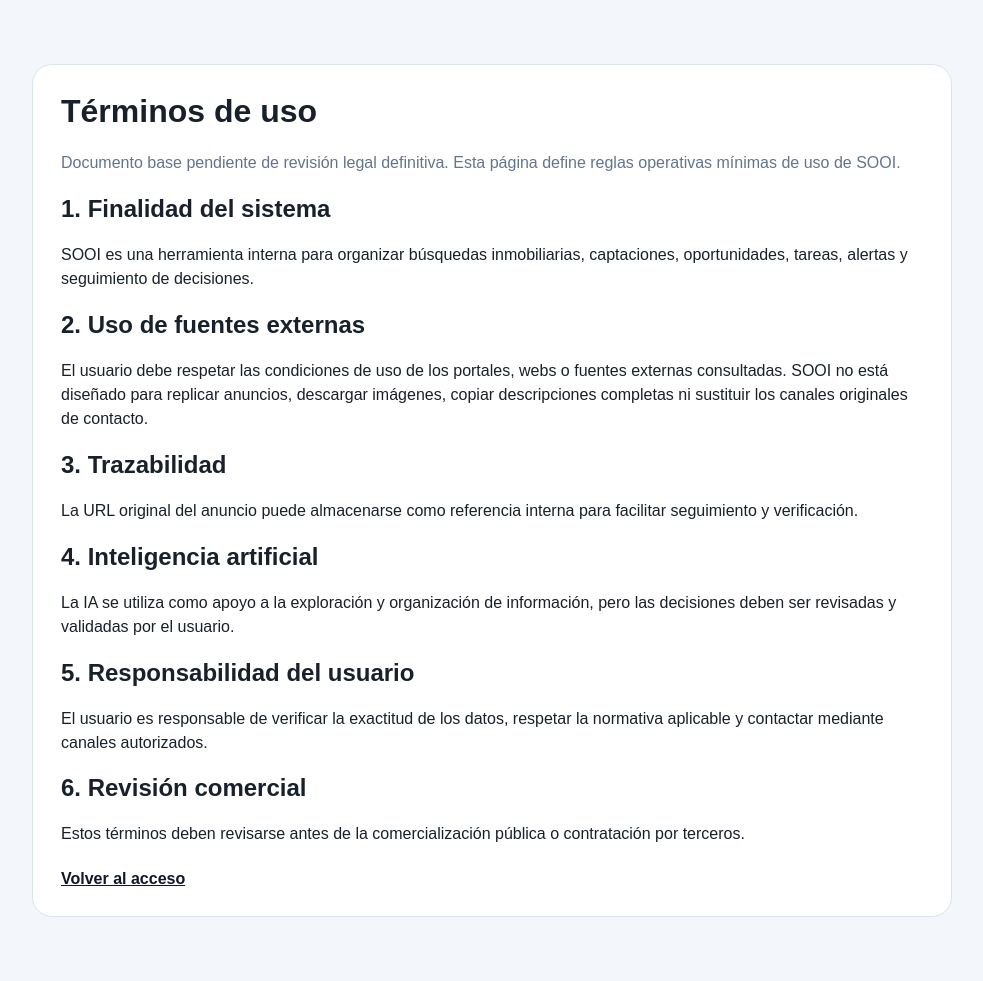
After one commit to icgs-es/sooi, a Django app: page /terminos/ in a window 1280 px wide. The commit adds this page. Shown: the whole page, without its empty margins (148-1131 px from the left). Run offline with Django 5.2, Linux system fonts and the light colour scheme; data comes from the database, SQL or seed files in the repository; data that the repository does not hold is empty; parts of the project's set-up code (start-up, migrations or seed data) failed here and were passed over.

Commit message:
feat: add privacy and terms pages

```diff
--- a/app/apps/core/urls.py
+++ b/app/apps/core/urls.py
@@ -3,6 +3,8 @@ from django.urls import include, path
 from .views import (
     dashboard,
     home,
+    privacy_policy,
+    terms_of_use,
     internal_user_create,
     internal_user_edit,
     internal_user_list,
@@ -11,6 +13,8 @@ from .views import (
 
 urlpatterns = [
     path("", home, name="home"),
+    path("privacidad/", privacy_policy, name="privacy_policy"),
+    path("terminos/", terms_of_use, name="terms_of_use"),
     path("app/", dashboard, name="dashboard"),
     path("app/configuracion/", system_settings_edit, name="system_settings"),
     path("app/ia/", include("apps.ia.urls")),
--- a/app/apps/core/views.py
+++ b/app/apps/core/views.py
@@ -13,6 +13,14 @@ from .models import SystemSettings
 
 def home(request):
     return render(request, "core/home.html")
+
+
+def privacy_policy(request):
+    return render(request, "core/privacy_policy.html")
+
+
+def terms_of_use(request):
+    return render(request, "core/terms_of_use.html")
 
 
 @login_required
--- /dev/null
+++ b/app/templates/core/terms_of_use.html
@@ -0,0 +1,53 @@
+{% extends "core/base_public.html" %}
+
+{% block title %}Términos de uso | SOOI{% endblock %}
+
+{% block content %}
+<div style="max-width:920px; margin:40px auto; padding:0 20px;">
+  <div style="background:#fff; border:1px solid #dbe3ee; border-radius:20px; padding:28px;">
+    <h1 style="margin-top:0;">Términos de uso</h1>
+
+    <p style="color:#64748b;">
+      Documento base pendiente de revisión legal definitiva. Esta página define reglas operativas mínimas de uso de SOOI.
+    </p>
+
+    <h2>1. Finalidad del sistema</h2>
+    <p>
+      SOOI es una herramienta interna para organizar búsquedas inmobiliarias, captaciones, oportunidades,
+      tareas, alertas y seguimiento de decisiones.
+    </p>
+
+    <h2>2. Uso de fuentes externas</h2>
+    <p>
+      El usuario debe respetar las condiciones de uso de los portales, webs o fuentes externas consultadas.
+      SOOI no está diseñado para replicar anuncios, descargar imágenes, copiar descripciones completas ni sustituir
+      los canales originales de contacto.
+    </p>
+
+    <h2>3. Trazabilidad</h2>
+    <p>
+      La URL original del anuncio puede almacenarse como referencia interna para facilitar seguimiento y verificación.     </p>
+
+    <h2>4. Inteligencia artificial</h2>
+    <p>
+      La IA se utiliza como apoyo a la exploración y organización de información, pero las decisiones deben ser
+      revisadas y validadas por el usuario.
+    </p>
+
+    <h2>5. Responsabilidad del usuario</h2>
+    <p>
+      El usuario es responsable de verificar la exactitud de los datos, respetar la normativa aplicable y contactar
+      mediante canales autorizados.
+    </p>
+
+    <h2>6. Revisión comercial</h2>
+    <p>
+      Estos términos deben revisarse antes de la comercialización pública o contratación por terceros.
+    </p>
+
+    <div style="margin-top:24px;">
+      <a href="/accounts/login/" style="color:#0f172a; font-weight:700;">Volver al acceso</a>
+    </div>
+  </div>
+</div>
+{% endblock %}
--- a/app/templates/registration/login.html
+++ b/app/templates/registration/login.html
@@ -86,6 +86,11 @@
 
     <div style="text-align:center; margin-top:18px; color:#64748b; font-size:13px;">
       <strong style="color:#0f172a;">SOOI</strong> · Sistema Operativo de Oportunidades Inmobiliarias
+      <div style="margin-top:8px;">
+        <a href="/privacidad/" style="color:#64748b; text-decoration:none;">Privacidad</a>
+        <span> · </span>
+        <a href="/terminos/" style="color:#64748b; text-decoration:none;">Términos de uso</a>
+      </div>
     </div>
   </div>
 </div>
```
Also changed, not shown: app/templates/core/privacy_policy.html (added, +52 -0 lines).
